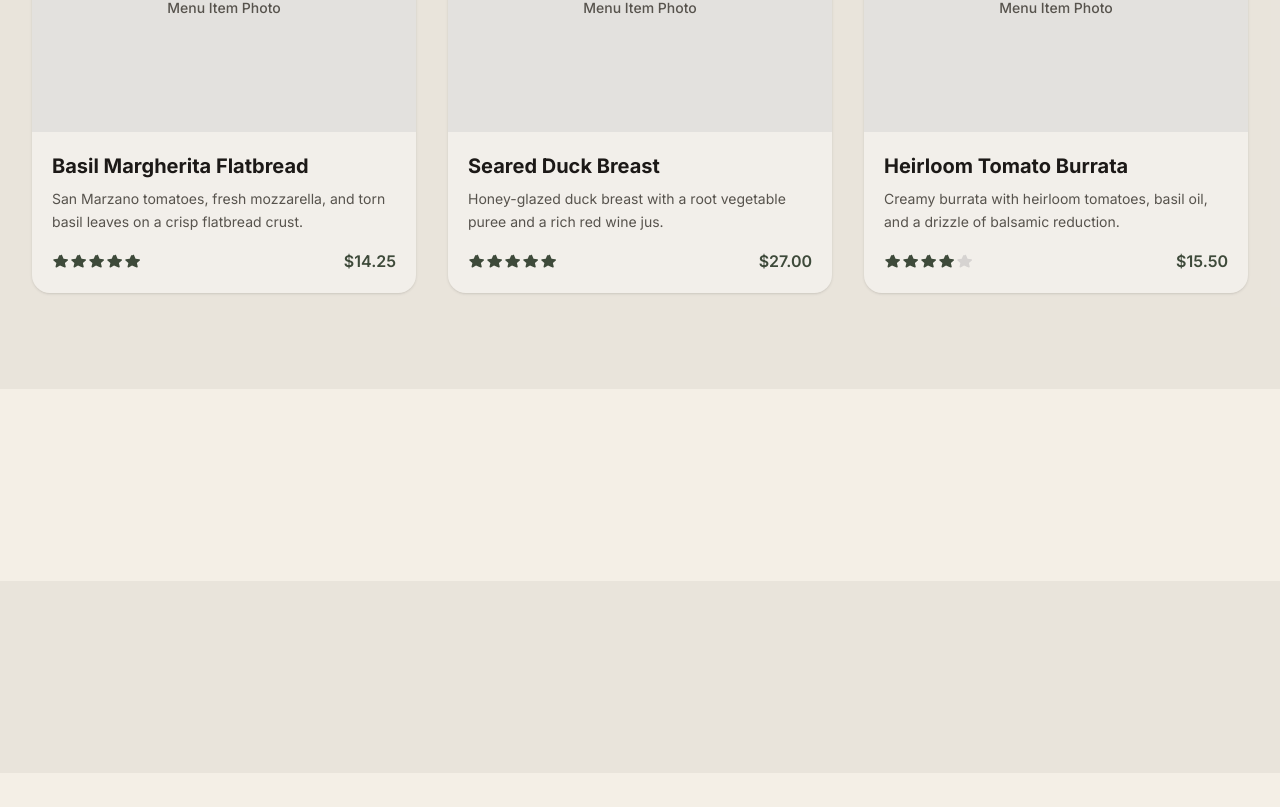
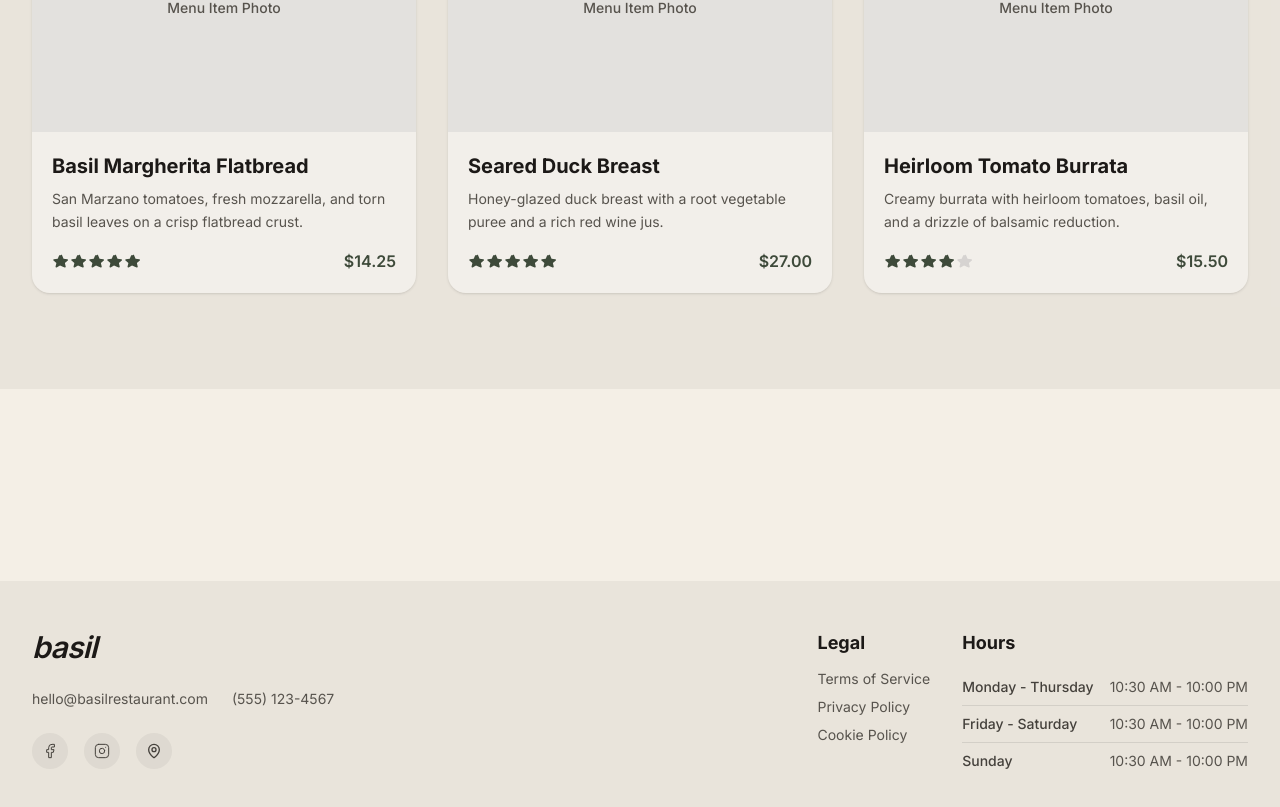
Before and after one commit to AnzuWanzu/Basil, a Next.js app: page / in a window 1280 px wide. Shown: the part 2488-3295 px from the top of the page. Before the commit the page ends 3261 px from the top, so only its background shows below. Built offline with nearby package versions, Linux system fonts and the light colour scheme.

Commit message:
[Feature]: Initial draft of Contacts section.

```diff
--- a/components/layout/Container.tsx
+++ b/components/layout/Container.tsx
@@ -88,7 +88,7 @@ export default function Container({
 
         {/* Contacts Section */}
         <section id="contact" className={`w-full bg-stone-900/5 ${ANCHOR_SCROLL_MT}`}>
-          <div className={SECTION_CLASS}>
+          <div className="mx-auto max-w-7xl 2xl:max-w-[1600px] px-5 md:px-8 pt-8 md:pt-12 pb-16 md:pb-24">
             {contacts}
           </div>
         </section>
--- a/components/sections/Contacts.tsx
+++ b/components/sections/Contacts.tsx
@@ -1,3 +1,96 @@
-export default function Contacts(){
-    return(<div></div>)
+import type { SVGProps } from "react";
+import { MapPin } from "lucide-react";
+import { CONTACT_EMAIL, CONTACT_PHONE, SOCIAL_LINKS, LEGAL_LINKS } from "@/data/contacts";
+import { HOURS } from "@/data/about";
+
+function FacebookIcon(props: SVGProps<SVGSVGElement>) {
+  return (
+    <svg viewBox="0 0 24 24" fill="none" stroke="currentColor" strokeWidth="1.5" strokeLinecap="round" strokeLinejoin="round" {...props}>
+      <path d="M18 2h-3a5 5 0 0 0-5 5v3H7v4h3v8h4v-8h3l1-4h-4V7a1 1 0 0 1 1-1h3z" />
+    </svg>
+  );
 }
+
+function InstagramIcon(props: SVGProps<SVGSVGElement>) {
+  return (
+    <svg viewBox="0 0 24 24" fill="none" stroke="currentColor" strokeWidth="1.5" strokeLinecap="round" strokeLinejoin="round" {...props}>
+      <rect x="2" y="2" width="20" height="20" rx="5" ry="5" />
+      <path d="M16 11.37A4 4 0 1 1 12.63 8 4 4 0 0 1 16 11.37z" />
+      <line x1="17.5" y1="6.5" x2="17.51" y2="6.5" />
+    </svg>
+  );
+}
+
+const SOCIAL_ICONS = {
+  facebook: FacebookIcon,
+  instagram: InstagramIcon,
+  maps: MapPin,
+} as const;
+
+export default function Contacts() {
+  return (
+    <div className="flex w-full flex-col gap-10 text-left md:flex-row md:justify-between">
+      {/* Brand, contact, and social */}
+      <div className="flex flex-col gap-6">
+        <span className="font-serif text-3xl font-semibold italic tracking-tight text-stone-900">
+          basil
+        </span>
+
+        <div className="flex flex-wrap items-center gap-x-6 gap-y-2 font-sans text-sm text-stone-600">
+          <a href={`mailto:${CONTACT_EMAIL}`} className="hover:text-stone-900">
+            {CONTACT_EMAIL}
+          </a>
+          <a href={`tel:${CONTACT_PHONE}`} className="hover:text-stone-900">
+            {CONTACT_PHONE}
+          </a>
+        </div>
+
+        <div className="flex items-center gap-4">
+          {SOCIAL_LINKS.map((link) => {
+            const Icon = SOCIAL_ICONS[link.key];
+            return (
+              <a
+                key={link.key}
+                href={link.href}
+                aria-label={link.label}
+                className="flex h-9 w-9 items-center justify-center rounded-full bg-stone-900/5 text-stone-700 transition-colors hover:bg-[#3e4a3a] hover:text-stone-100"
+              >
+                <Icon className="h-4 w-4" />
+              </a>
+            );
+          })}
+        </div>
+      </div>
+
+      {/* Legal & Hours */}
+      <div className="grid grid-cols-1 gap-4 justify-start sm:grid-cols-[auto_auto] sm:gap-8">
+        {/* Legal */}
+        <div className="flex flex-col gap-3 text-left">
+          <h3 className="font-serif text-lg font-bold text-stone-900">Legal</h3>
+          <ul className="flex flex-col gap-2 font-sans text-sm text-stone-600">
+            {LEGAL_LINKS.map((link) => (
+              <li key={link.label}>
+                <a href={link.href} className="hover:text-stone-900">
+                  {link.label}
+                </a>
+              </li>
+            ))}
+          </ul>
+        </div>
+
+        {/* Hours, styled as a schedule */}
+        <div className="flex flex-col gap-3 text-left">
+          <h3 className="font-serif text-lg font-bold text-stone-900">Hours</h3>
+          <ul className="flex flex-col divide-y divide-stone-900/10 font-sans text-sm">
+            {HOURS.map((h) => (
+              <li key={h.days} className="flex items-baseline justify-between gap-4 py-2">
+                <span className="font-medium text-stone-700">{h.days}</span>
+                <span className="text-stone-600">{h.time}</span>
+              </li>
+            ))}
+          </ul>
+        </div>
+      </div>
+    </div>
+  );
+}
--- /dev/null
+++ b/data/contacts.ts
@@ -0,0 +1,14 @@
+export const CONTACT_EMAIL = "hello@basilrestaurant.com";
+export const CONTACT_PHONE = "(555) 123-4567";
+
+export const SOCIAL_LINKS = [
+  { key: "facebook", label: "Facebook", href: "#" },
+  { key: "instagram", label: "Instagram", href: "#" },
+  { key: "maps", label: "Find us on Google Maps", href: "#" },
+] as const;
+
+export const LEGAL_LINKS = [
+  { label: "Terms of Service", href: "#" },
+  { label: "Privacy Policy", href: "#" },
+  { label: "Cookie Policy", href: "#" },
+] as const;
```
